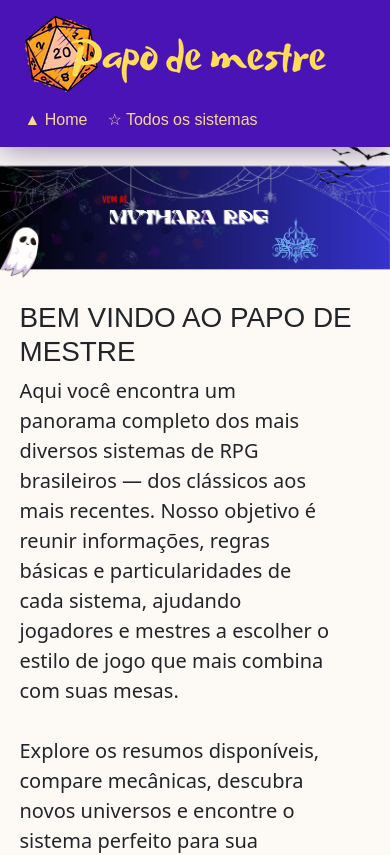
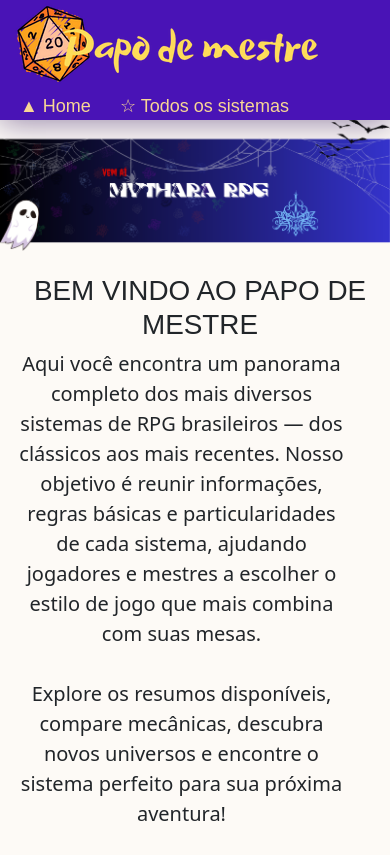
Before and after one commit to Bru008/brasilidades, a plain HTML site: page index.html in a window 390 px wide. Shown: the top 855 px of the page. Drawn offline with nearby package versions, Linux system fonts and the light colour scheme; a web font is replaced by a local one.

Commit message:
Update style.css

```diff
--- a/style.css
+++ b/style.css
@@ -20,18 +20,14 @@ body {
 header {
     background-color: #4913b6;
     display: flex;
+    box-shadow: #9585a8 0px 2px 30px 1px;
     flex-wrap: wrap;
     justify-content: space-between;
     align-items: center;
-    box-shadow: #9585a8 0px 2px 30px 1px;
-    padding: 10px 5%;
 }
 
 header nav {
-    display: flex;
-    flex-wrap: wrap;
-    justify-content: flex-end;
-    gap: 10px;
+    margin-right: 3%;
 }
 
 header nav a {
@@ -40,6 +36,7 @@ header nav a {
     font-size: 22px;
     color: rgb(248, 214, 149);
     font-family: 'Vecna', sans-serif;
+    margin-left: 15px;
 }
 
 header nav a:hover,
@@ -48,20 +45,24 @@ header nav a:focus {
     color: rgb(216, 149, 25);
 }
 
+header a{
+    margin-left: 3%;
+}
+
 /* ===== MAIN ===== */
 main {
     flex: 1;
-    width: 100%;
 }
 
 .banner {
     display: flex;
     justify-content: center;
-    flex-wrap: wrap;
 }
 
 .intro {
-    margin: 2% 10%;
+    margin-top: 2%;
+    margin-left: 8%;
+    margin-right: 10%;
     max-width: 40%;
 }
 
@@ -69,13 +70,10 @@ main {
     display: flex;
     flex-wrap: wrap;
     margin-top: 6%;
-    gap: 2%;
 }
 
 .imgIntro {
     margin-left: 3%;
-    max-width: 100%;
-    height: auto;
 }
 
 /* ===== FOOTER ===== */
@@ -84,18 +82,23 @@ footer {
     font-size: small;
     background-color: #422d6d;
     width: 100%;
-    padding: 3% 0 1% 0;
+    border: none;
+    margin-top: 50px;
+    padding-top: 3%;
+    padding-bottom: 1%;
     text-align: center;
     color: rgb(255, 255, 255);
 }
 
 /* ===== MEDIA QUERIES ===== */
 
-/* Tablets */
+
+/* ===== TABLET ===== */
 @media (max-width: 1024px) {
     .intro {
-        max-width: 60%;
-        margin: 2% 5%;
+        max-width: 80%;       /* aumenta para caber melhor em tablet */
+        margin: 2% auto;      /* centraliza horizontalmente */
+        text-align: center;   /* centraliza o texto */
     }
 
     header nav a {
@@ -103,41 +106,45 @@ footer {
     }
 
     #coluna {
-        flex-direction: column;
+        display: flex;
+        flex-direction: column; /* empilha elementos verticalmente */
+        align-items: center;    /* centraliza horizontalmente */
         margin-top: 4%;
+        gap: 15px;
+    }
+
+    #coluna > div img {
+        width: 90%;             /* largura responsiva */
+        max-width: 400px;       /* evita que fique muito grande */
+        height: auto;
+        display: block;
+        margin: 0 auto;         /* centraliza a imagem */
     }
 }
 
-/* Mobile */
+
+/* ===== MOBILE ===== */
+/* ===== RESPONSIVO MOBILE ===== */
 @media (max-width: 768px) {
-    header {
-        flex-direction: column;
-        align-items: flex-start;
+    #coluna {
+        display: flex;
+        flex-direction: column; /* empilha elementos */
+        align-items: center;    /* centraliza todos os filhos horizontalmente */
+        margin-top: 4%;
+        gap: 15px;
     }
 
-    header nav {
-        justify-content: flex-start;
-        width: 100%;
-    }
-
-    header nav a {
-        font-size: 16px;
-        margin-left: 0;
+    #coluna > div img {
+        width: 90%;          /* ajusta largura da imagem */
+        max-width: 400px;    /* opcional: limita tamanho máximo */
+        height: auto;
+        display: block;
+        margin: 0 auto;      /* centraliza a imagem */
     }
 
     .intro {
-        max-width: 90%;
-        margin: 2% 5%;
-    }
-
-    #coluna {
-        flex-direction: column;
-        margin-top: 4%;
-        gap: 10px;
-    }
-
-    .imgIntro {
-        margin-left: 0;
-        width: 100%;
+        max-width: 95%;
+        margin: 2% auto;
+        text-align: center;
     }
 }
```
